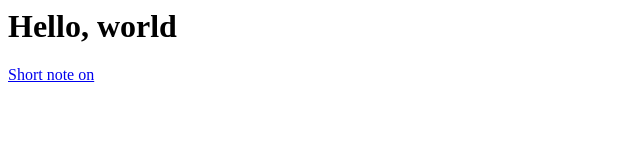
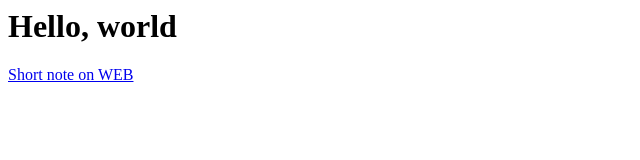
Before and after one commit to Oluwatosin-peter/Ma-assignment, a plain HTML site: page index.html in a window 1280 px wide. Shown: the full height of the page, 0-640 px from the left. Drawn offline with Linux system fonts and the light colour scheme.

Commit message:
Update index.html

```diff
--- a/index.html
+++ b/index.html
@@ -2,6 +2,6 @@
 <head><title> index.html</title></head>
 <body>
 <h1> Hello, world </h1>
-<a href="The Note.html" > Short note on  </a>
+<a href="The Note.html" > Short note on WEB  </a>
 </body>
 </html>
```
